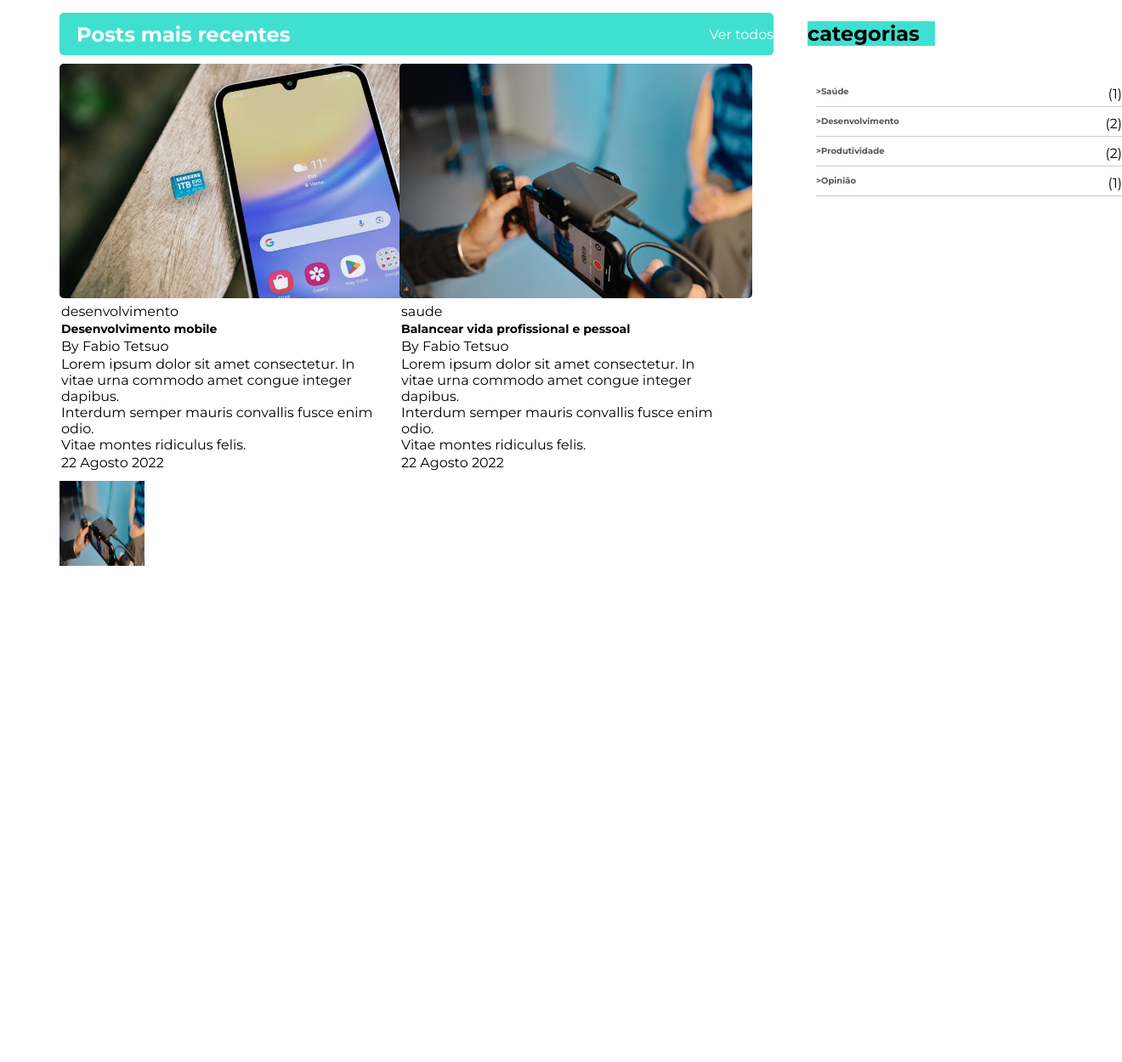
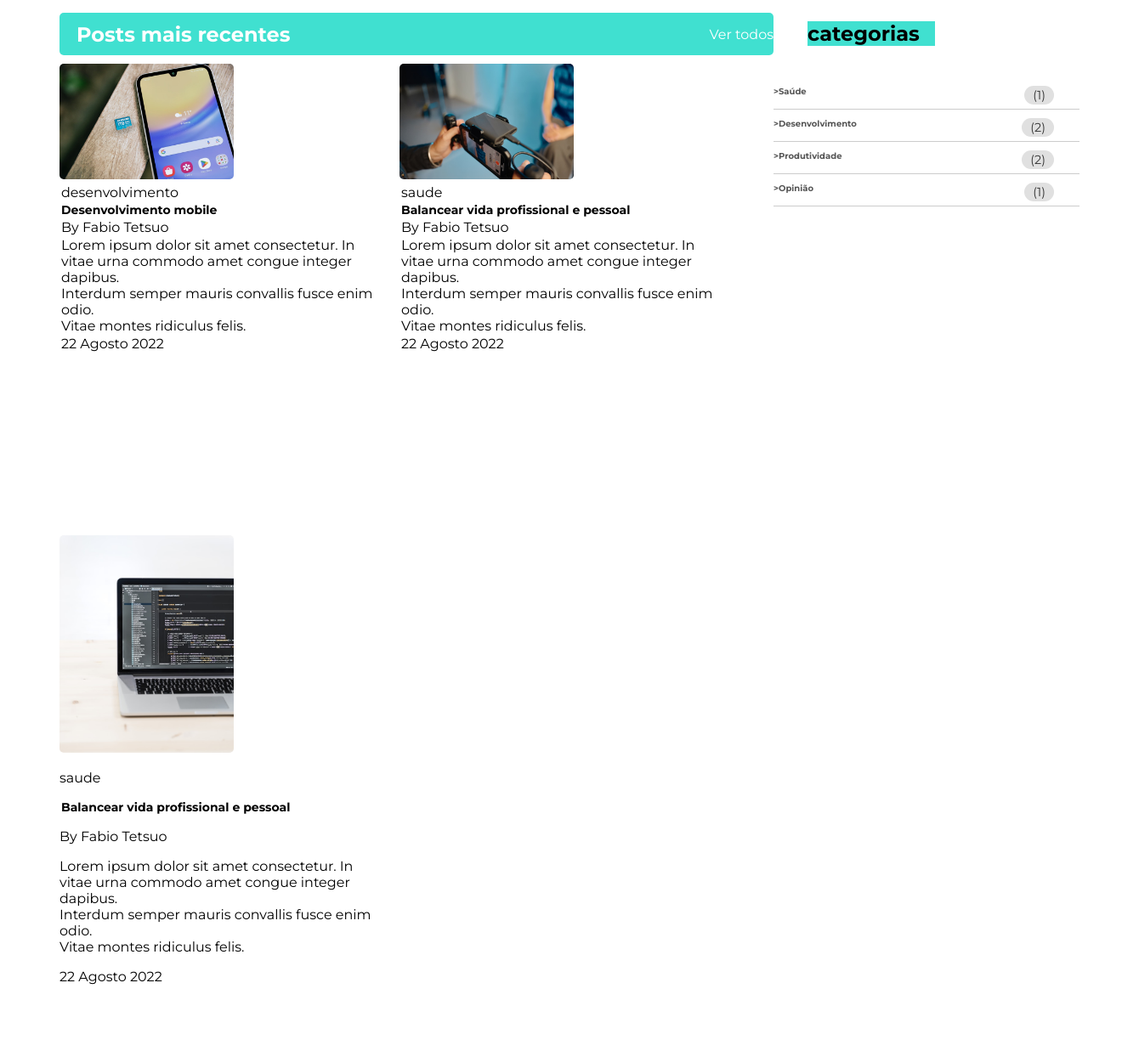
Before and after one commit to reginaldo-miranda/dncTeste, a plain HTML site: page teste.html in a window 1280 px wide. Shown: the part 630-1880 px from the top of the page at 85% size, 1320 px wide, since content can reach past the window. Drawn offline with Linux system fonts and the light colour scheme.

Commit message:
gridquase

```diff
--- a/teste.html
+++ b/teste.html
@@ -90,9 +90,7 @@
                             Interdum semper mauris convallis fusce enim odio.<br>
                              Vitae montes ridiculus felis.</p>
                         <p>22 Agosto 2022</p>
-
                     </div>
-
                </div>
                <div class="grid-imagem fig2">
                     <img class="imagem-area" src="./assets/balancear.jpg">
@@ -107,8 +105,8 @@
                         <p>22 Agosto 2022</p>
                     </div>
                 </div>
+
                 <div class="grid-imagem fig3">
-                   <!-- <img src="./assets/desenvolvimento.jpg"  width="100px"  height="100px"> -->
                        <ul class="categorias-lista">
                          <li class="categoria-item">
                              <span class="nome-categoria">>Saúde</span>
@@ -128,12 +126,47 @@
                          </li>
                      </ul>
                  </div>
-                <div class="grid-imagem fig24">
-                    <img src="./assets/balancear.jpg"  width="100px"  height="100px">
+                <div class="grid-imagem fig4">
+                        <img class="imagem-area" src="./assets/configurando.jpg">
+                        <div class="grid-texto"></div>
+                            <p>saude</p>
+                            <h4>Balancear vida profissional e pessoal</h4>
+                            <p>By Fabio Tetsuo</p>
+                            <p>Lorem ipsum dolor sit amet consectetur. In <br>
+                               vitae urna commodo amet congue integer dapibus.<br>
+                               Interdum semper mauris convallis fusce enim odio.<br>
+                               Vitae montes ridiculus felis.</p>
+                            <p>22 Agosto 2022</p>
                         </div>
                  </div>
 
+                 <div class="grid-imagem fig5"></div>
+                        <img class="imagem-area" src="./assets/monitores.jpg">
+                        <div class="grid-texto"></div>
+                            <p>saude</p>
+                            <h4>Balancear vida profissional e pessoal</h4>
+                            <p>By Fabio Tetsuo</p>
+                            <p>Lorem ipsum dolor sit amet consectetur. In <br>
+                               vitae urna commodo amet congue integer dapibus.<br>
+                               Interdum semper mauris convallis fusce enim odio.<br>
+                               Vitae montes ridiculus felis.</p>
+                            <p>22 Agosto 2022</p>
+                        </div>
+                  </div>
+
+            </div>
         </section>
+
+
+
+            <footer id="footer-pg">
+                <p>© 2024</p>
+            </footer>
+
+    </body>
+
+</html>
+
 
 
  <!----   sessao 3 -------------------------------------->
@@ -164,13 +197,6 @@
                         </li>
                     </ul>
                 </section> -->
-            <footer id="footer-pg">
-                <p>© 2024</p>
-            </footer>
-
-    </body>
-
-</html>
 
 
 <!--
--- a/testestyle.css
+++ b/testestyle.css
@@ -145,6 +145,15 @@ h4{
    flex-direction: row;
 }
 
+
+.quantidade {
+   background-color: #e0e0e0;
+   border-radius: 12px;
+   padding: 2px 10px;
+   color: #333;
+   font-size: 0.9em;
+   margin-right: 30px;
+}
 /*---------------------------- fim da sessao 1 ------------------- */
 /*
 .grid-titulos{
@@ -254,7 +263,7 @@ h4{
 .imagem-area{
    text-align: left;
    border-radius: 5px;
-   width: 415px;
+   width: 205px;
 }
 h2{
    margin: 0;
@@ -268,10 +277,16 @@ h2{
  }
  .fig3{
    grid-area: 1 / 3;
-   margin-left: 50px;
+   /*  margin-left: 50px; */
  }
-
-
+ /*
+ .fig4{
+   grid-area: 2 / 1;
+ }
+ .fig5{
+   grid-area: 2 / 2;
+ }
+*/
 
 
 /*
```
Lines whose indentation alone changed are shown as unchanged.
